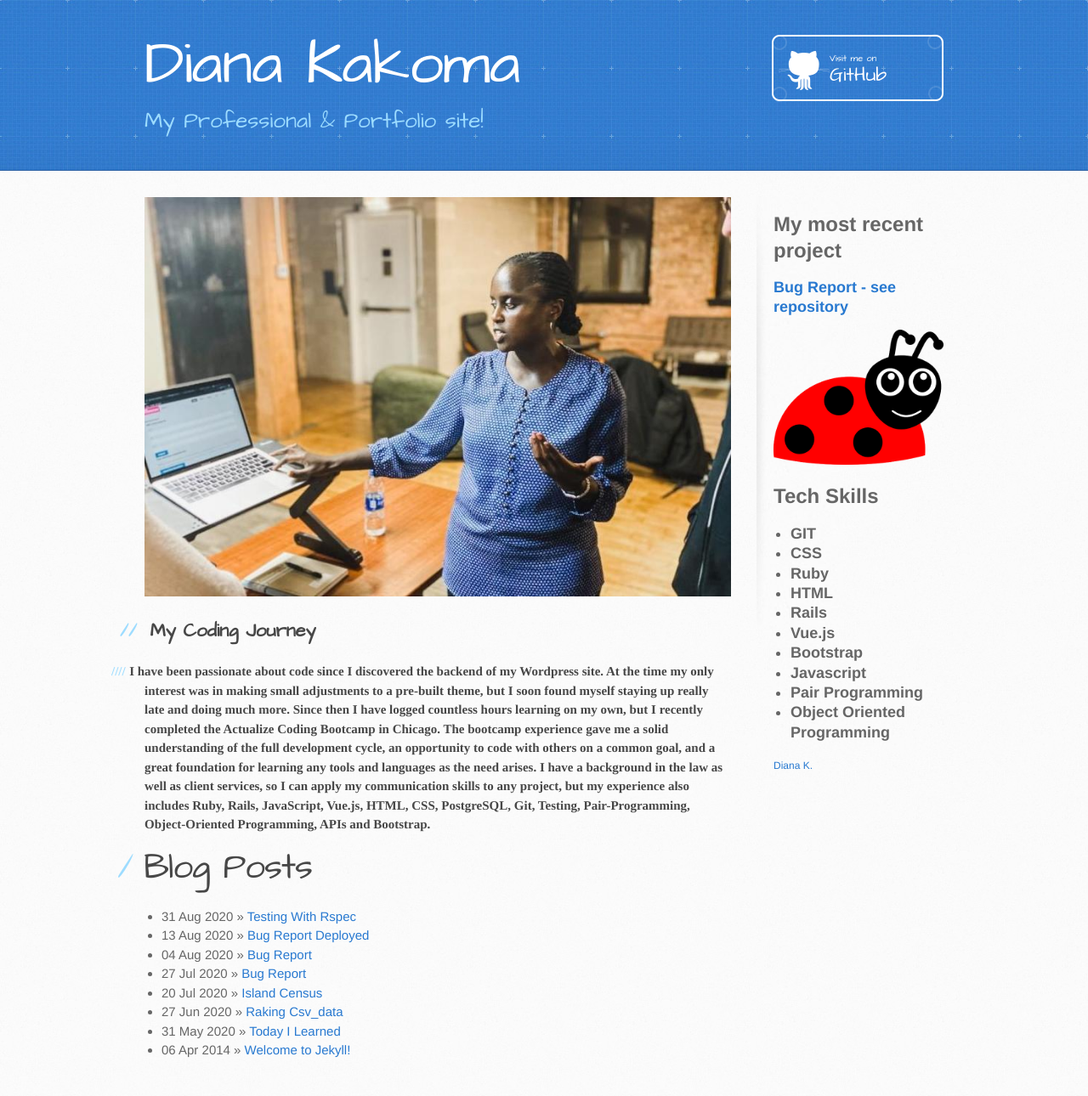
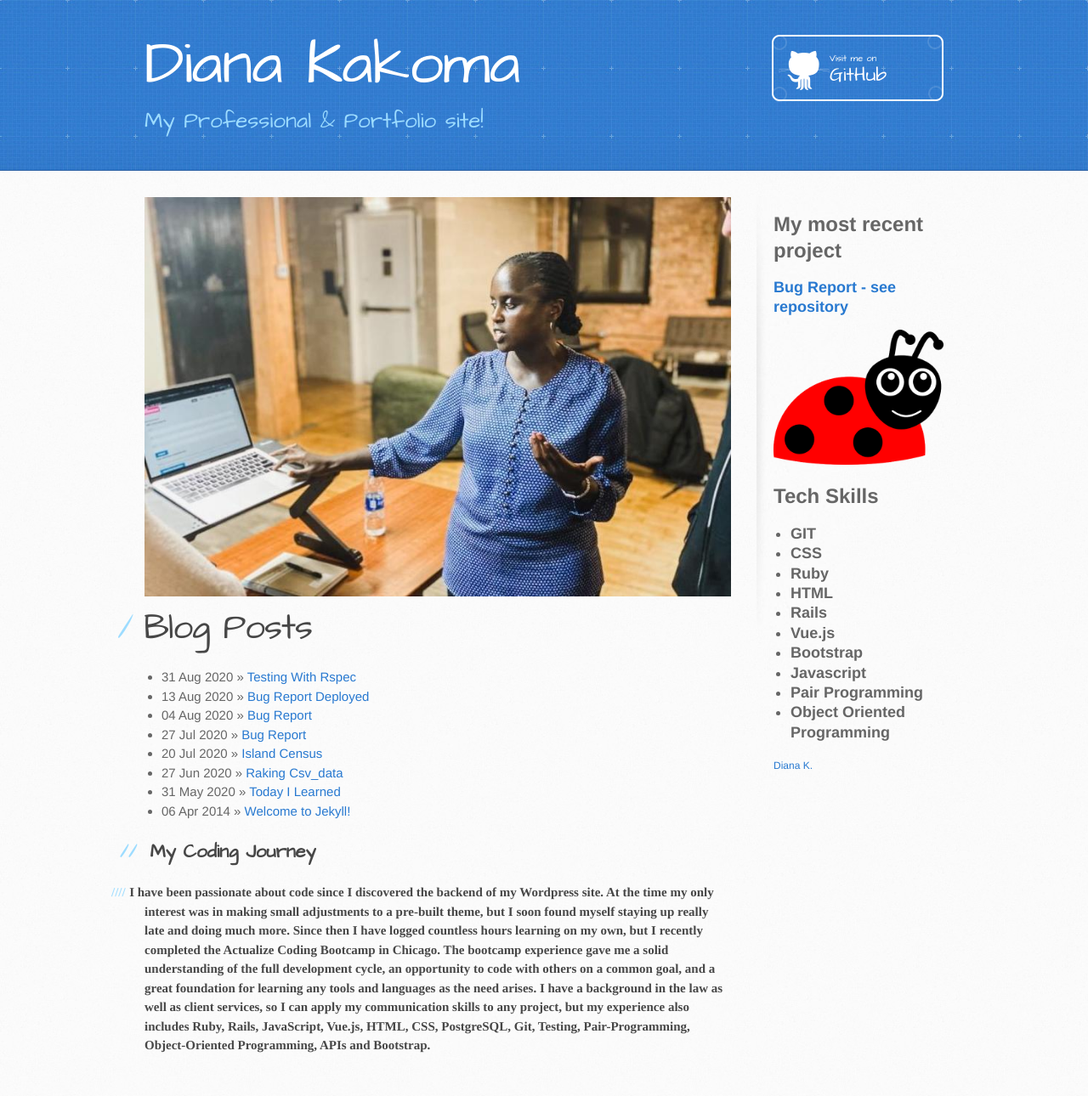
Before and after one commit to dianakakoma/dianakakoma.github.io, a Jekyll site: the page built from index.html, in a window 1280 px wide. Shown: the whole page at 85% size. Built offline with Jekyll 4.4.1, drawn with Linux system fonts in a browser that asks for light colours; comment, search, counter and statistics services are not loaded; some of the changed lines change nothing that is shown.

Commit message:
Update index.html

```diff
--- a/index.html
+++ b/index.html
@@ -4,12 +4,6 @@ title: Architect Theme by Jason Long
 ---
 <img src="/images/capstone_demo.jpg" />
 
- <h2> My Coding Journey</h2>
-
-            <h4 style="font-family:Times">I have been passionate about code since I discovered the backend of my Wordpress site. At the time my only interest was in making small adjustments to a pre-built theme, but I soon found myself staying up really late and doing much more.
-Since then I have logged countless hours learning on my own, but I recently completed the Actualize Coding Bootcamp in Chicago. The bootcamp experience gave me a solid understanding of the full development cycle, an opportunity to code with others on a common goal, and a great foundation for learning any tools and languages as the need arises.
-I have a background in the law as well as client services, so I can apply my communication skills to any project, but my experience also includes Ruby, Rails, JavaScript, Vue.js, HTML, CSS, PostgreSQL, Git, Testing, Pair-Programming, Object-Oriented Programming, APIs and Bootstrap.
-            </h4>
 <!----Blog Posts -->
 <div id="home">
   <h1>Blog Posts</h1>
@@ -18,4 +12,11 @@ I have a background in the law as well as client services, so I can apply my com
       <li><span>{{ post.date | date_to_string }}</span> &raquo; <a href="{{ site.baseurl }}{{ post.url }}">{{ post.title }}</a></li>
     {% endfor %}
   </ul>
+
+  <h2> My Coding Journey</h2>
+
+            <h4 style="font-family:Times">I have been passionate about code since I discovered the backend of my Wordpress site. At the time my only interest was in making small adjustments to a pre-built theme, but I soon found myself staying up really late and doing much more.
+Since then I have logged countless hours learning on my own, but I recently completed the Actualize Coding Bootcamp in Chicago. The bootcamp experience gave me a solid understanding of the full development cycle, an opportunity to code with others on a common goal, and a great foundation for learning any tools and languages as the need arises.
+I have a background in the law as well as client services, so I can apply my communication skills to any project, but my experience also includes Ruby, Rails, JavaScript, Vue.js, HTML, CSS, PostgreSQL, Git, Testing, Pair-Programming, Object-Oriented Programming, APIs and Bootstrap.
+            </h4>
 </div>
```
